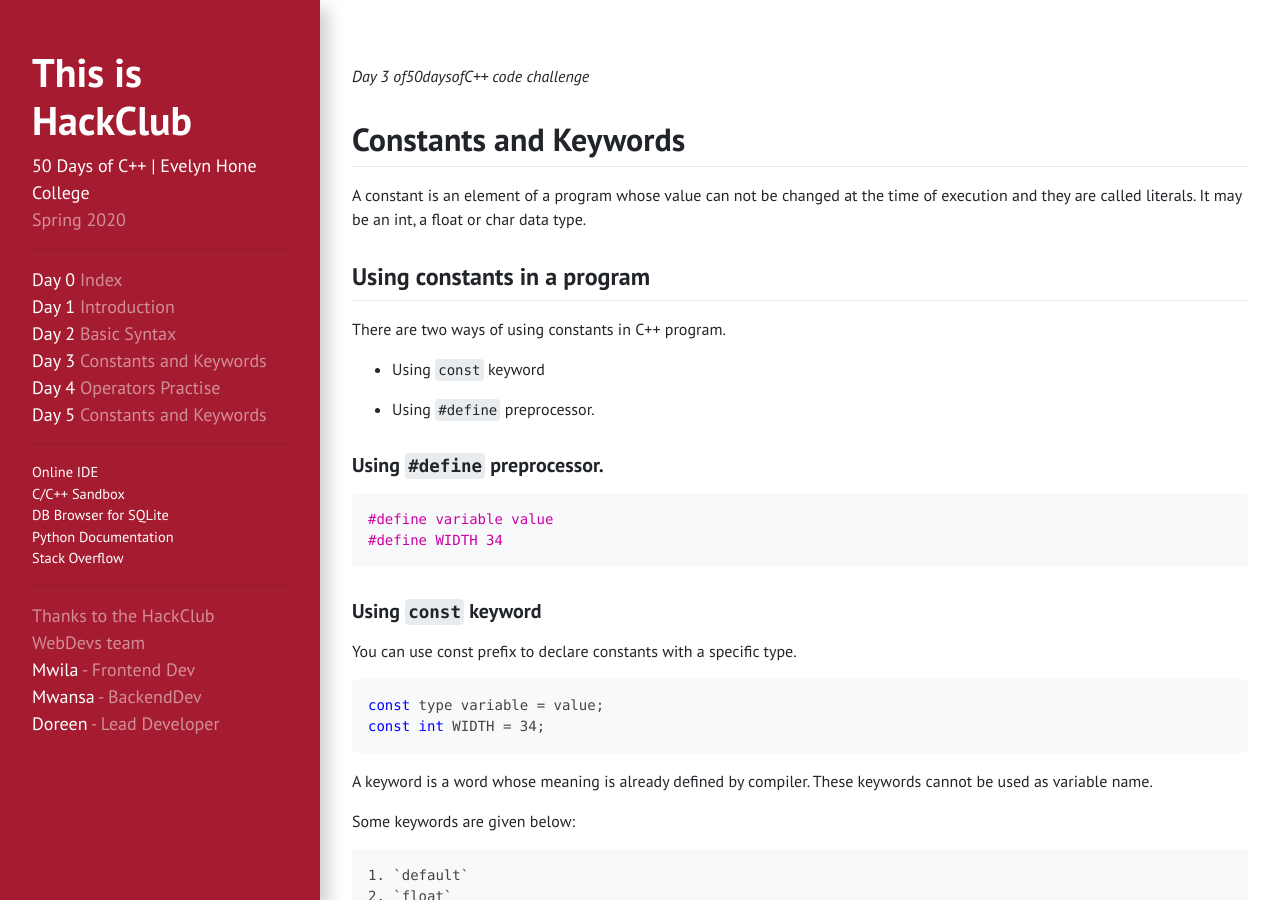
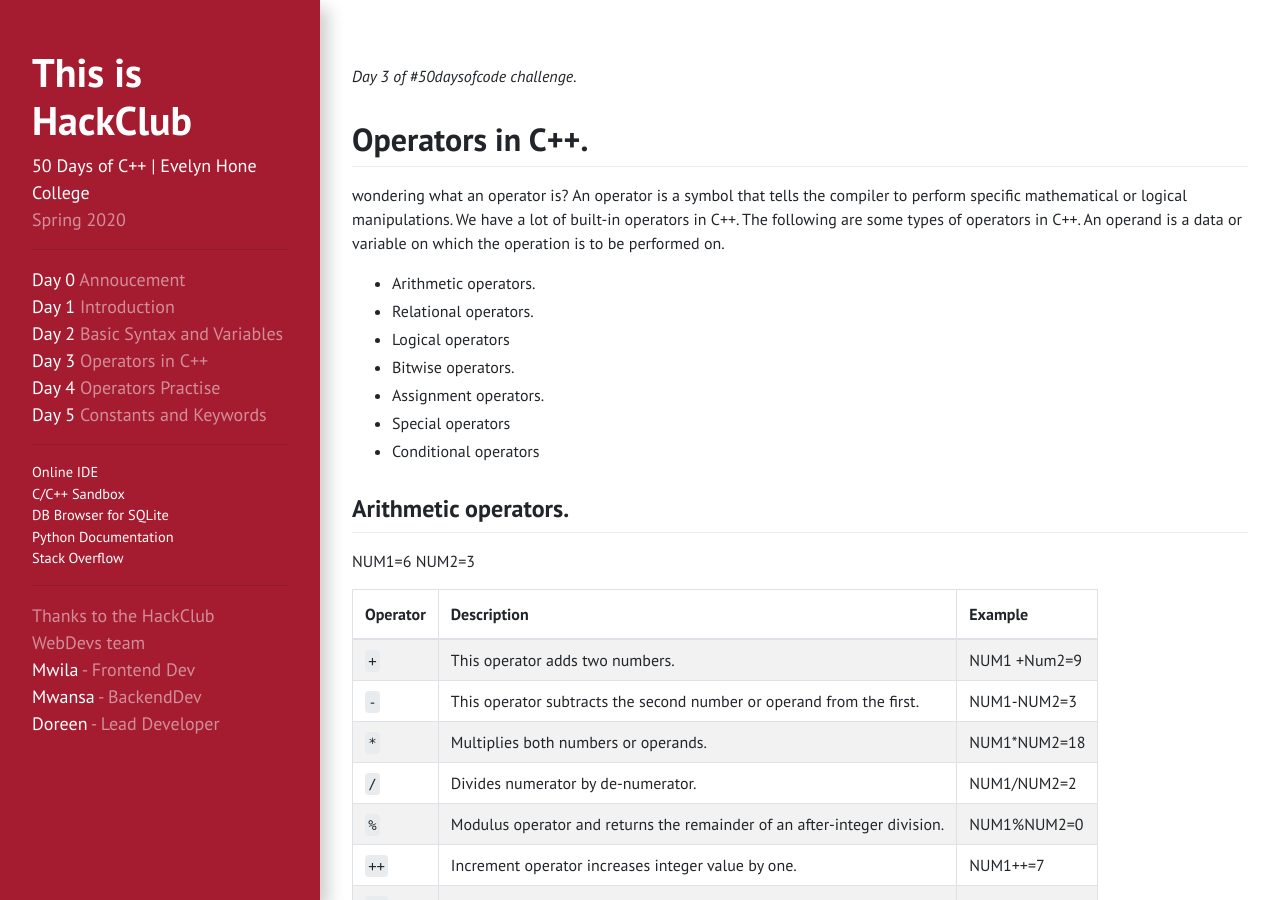
Before and after one commit to itsmegooby/istmegooby.github.io, a Jekyll site: the page built from _year/2020/spring/3.md, in a window 1280 px wide and 900 px high. Built offline with Jekyll 4.4.1, drawn with Linux system fonts in a browser that asks for light colours; some of the changed text lies outside the part shown.

Commit message:
changed files

````diff
--- a/_year/2020/spring/2.md
+++ b/_year/2020/spring/2.md
@@ -1,13 +1,13 @@
 ---
 layout: page
 day: 2
-title: Basic Syntax
+title: Basic Syntax and Variables
 sn: Spring
 season: spring
 year: 2020
 ---
 *Day 2 of \#50daysofc++code challenge*
-# Basic Syntax
+# Basic Syntax and Variables
 
 Hey another day of coding today we are looking at syntax and variables in C++, and here’s what will learn.
 
@@ -21,7 +21,7 @@ int main ()
 }
 ```
 
-Above is basically what every program in C++ has, so yeah!! Finally, we are coding in C++, iostream in the above code stands for input and output stream and is also called a C++ library. include means to include a header file. # is called a preprocessor it actually includes the library of C++ into the program. The main is a function called entry point of any program in addition in a program there is only one function then it should be the main function. return 0 means this function returns a value of 0.
+Above is basically what every program in C++ has, so yeah!! Finally, we are coding in C++, `iostream` in the above code stands for input and output stream and is also called a C++ library. `include` means to include a header file. `#` is called a preprocessor it actually includes the library of C++ into the program. The main is a function called entry point of any program in addition in a program there is only one function then it should be the main function.` return 0` means this function returns a value of 0.
 
 ```cpp
 #include <iostream>
@@ -38,6 +38,6 @@ int main ()
 
 `cout` is used to display information to our screen like in this program we are displaying **“hello Zambia”** to our screen. We also have `cin` which is used to collect an input from the user. For example, if we wanted to get student names from student users we would need to use `cin`.
 
-After `cin >>`, we have `name` well running the above program will give us an error well not bad we need it, we call this error a syntax error in our introduction we looked at programming languages these languages have grammatical rules we can say just like English. for example if you don’t add a semi-colon at the end of line of code (cout<<”hello world” ;) we get an error so now we know that just like we used full stop to end a sentence in English we use a semi-colon to end a line of code in C++. Back to the `name` issue, `name` is what we call a variable, this is actually a container that will be storing or holding a *name*.
+After `cin >>`, we have `name` well running the above program will give us an error well not bad we need it, we call this error a syntax error in our introduction we looked at programming languages these languages have grammatical rules we can say just like English. for example if you don’t add a semi-colon at the end of line of code (`cout<<”hello world” ;`) we get an error so now we know that just like we used full stop to end a sentence in English we use a semi-colon to end a line of code in C++. Back to the `name` issue, `name` is what we call a variable, this is actually a container that will be storing or holding a *name*.
 
-But from intro we also said variables must be declared so not declaring variables will result in syntax error. So, if we wanted to declare a variable to store a name of a person will write (string name), remember name is a container to hold a name
+But from intro we also said variables must be declared so not declaring variables will result in syntax error. So, if we wanted to declare a variable to store a name of a person will write (`string name`), remember `name` is a container to hold a *name*
--- a/_year/2020/spring/3.md
+++ b/_year/2020/spring/3.md
@@ -1,49 +1,98 @@
 ---
 layout: page
 day: 3
-title:  Constants and Keywords
+title: Operators in C++
 sn: Spring
 season: spring
 year: 2020
 ---
-*Day 3 of50daysofC++ code challenge*
 
-# Constants and Keywords
+*Day 3 of \#50daysofcode challenge.*
 
-A constant is an element of a program whose value can not be changed at the time of execution and they are called literals. It may be an int, a float or char data type.
+# Operators in C++.
 
-## Using constants in a program
+wondering what an operator is?
+An operator is a symbol that tells the compiler to perform specific mathematical or logical manipulations. We have a lot of built-in operators in C++. The following are some types of operators in C++.
+An operand is a data or variable on which the operation is to be performed on.
 
-There are two ways of using constants in C++ program.
+* Arithmetic operators.
+* Relational operators.
+* Logical operators
+* Bitwise operators.
+* Assignment operators.
+* Special operators
+* Conditional operators
 
-- Using `const` keyword
+## Arithmetic operators.
 
-- Using `#define` preprocessor.
+NUM1=6
+NUM2=3
 
-### Using `#define` preprocessor.
+| Operator   |	Description	                                                           | Example
+| ---------  |--------------                                                           | -------
+|  `+`	     | This operator adds two numbers.                                         | NUM1 +Num2=9
+| `-`	     | This operator subtracts the second number or operand from the first.    | NUM1-NUM2=3
+| `*`	     | Multiplies both numbers or operands.                                    |	NUM1*NUM2=18
+| `/`	     | Divides numerator by de-numerator.	                                   | NUM1/NUM2=2
+| `%`	     | Modulus operator and returns the remainder of an after-integer division.|	NUM1%NUM2=0
+| `++`	     | Increment operator increases integer value by one.	                   | NUM1++=7
+|   `--`     |	Decrement operator decreases an integer by one.	                       | --NUM2=2
+
+## Relational Operators
+
+|Operator 	|Description 	        |Example
+|==	|Means equal to 	            |2==3 returns 0(false)
+|!=	|Means not equal to	            |2!=3 returns 1(true)
+|>	|Means greater than	            |2>3 return 0(false)
+|<	|Means less than	            |2<3 returns 1(true)
+|>=	|Means greater than or equal to	|2>=3 returns 0(false)
+|<=	|Means less than or equal to	|2<=3 return 1(true)
+
+## Logical operators
+
+|&&	 |It is called the logical AND operator.                    |NUM1&&NUM2 is false
+|    |If both operands are true then the condition becomes true.|
+|    |For example, my book is both red and big, this is true    |
+|    |(because and meets both conditions                        |
+|`||`|	It is called the logical OR operator. The condition is  |
+|    |true if one among the two operands is true	            |(NUM1`||`NUM2)
+|    |                                                          |Is true
+|    |                                                          |
+|!	 |It is called the logical not operator.                    |
+|    |If the condition is true the not operator makes false. 	|!(NUM1&&NUM2)is true.
+
+## Bitwise operators
+
+|Operator 	|Operation  	|Example
+|&	        |Bitwise AND	|x&y
+|`|`        |	Bitwise OR	|x`|`y
+|<<         |	Shift left 	|x<<y
+|>>	        |Shift right	|x>>y
+
+## Assignment operators
+
+|Operator	|Example   |Same as
+|=	        |x=y	   |x=y
+|+=         |	x+=y   |	x=x+y
+|-=	        |x-=y	   |x=x-y
+|*=         | x*=y     |x=x*y
+|/=		    |    x/=y  |x=x/y
+|%=		    |   x%=y   |x=x%y
+
+## Special operators
+
+|Operator	|Description | Example
+|&	|used to find the address of a variable|	int a=1; cout<<&a
+|*	|it is used to find the address of a variable	|Int *p
+|sizeof()|	It returns the memory size of a variable	|int a=1; cout <<sizeof(a)
+
+## Conditional operators
 
 ```cpp
-#define variable value
+1?2:3
+```
+`1 -is the condition`
 
-#define WIDTH 34
-```
+`2-if the condition is true`
 
-### Using `const` keyword
-
-You can use const prefix to declare constants with a specific type.
-
-```cpp
-const type variable = value;
-const int WIDTH = 34;
-```
-
-A keyword is a word whose meaning is already defined by compiler. These keywords cannot be used as variable name.
-
-Some keywords are given below:
-
-    1. `default`
-    2. `float`
-    3. `register`
-    4. `struct`
-    5. `volatile`
-    6. `break`
+`3-if the condition is false`
--- a/_year/2020/spring/index.md
+++ b/_year/2020/spring/index.md
@@ -1,7 +1,7 @@
 ---
 layout: page
 day: 0
-title:  Index
+title:  Annoucement
 sn: Spring
 season: spring
 year: 2020
````
Also changed, not shown: _year/2020/spring/1.md (+5 -5 lines), _year/2020/spring/4.md (+0 -1 lines), _year/2020/spring/5.md (renamed from _year/2020/5.md, +25 -23 lines), _year/2020/spring/old.md (deleted, +0 -185 lines).
